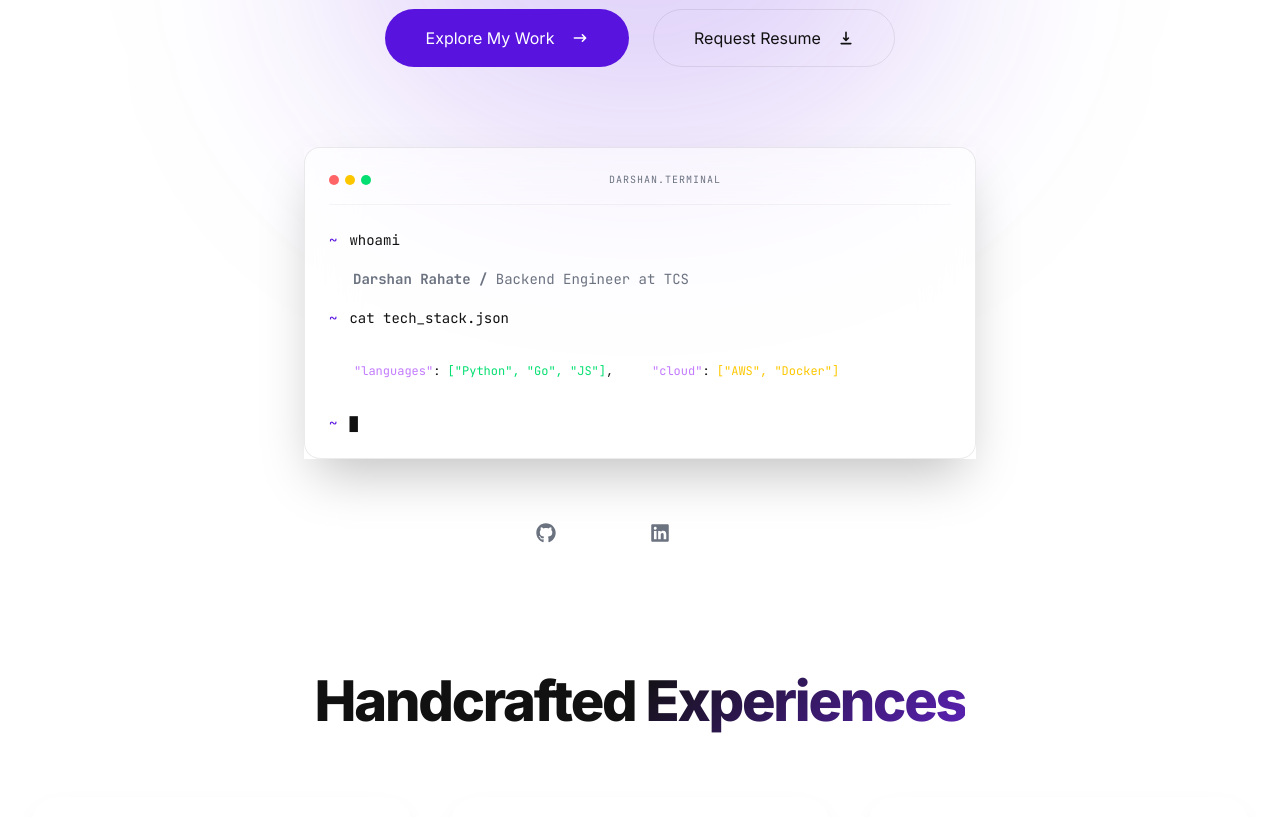
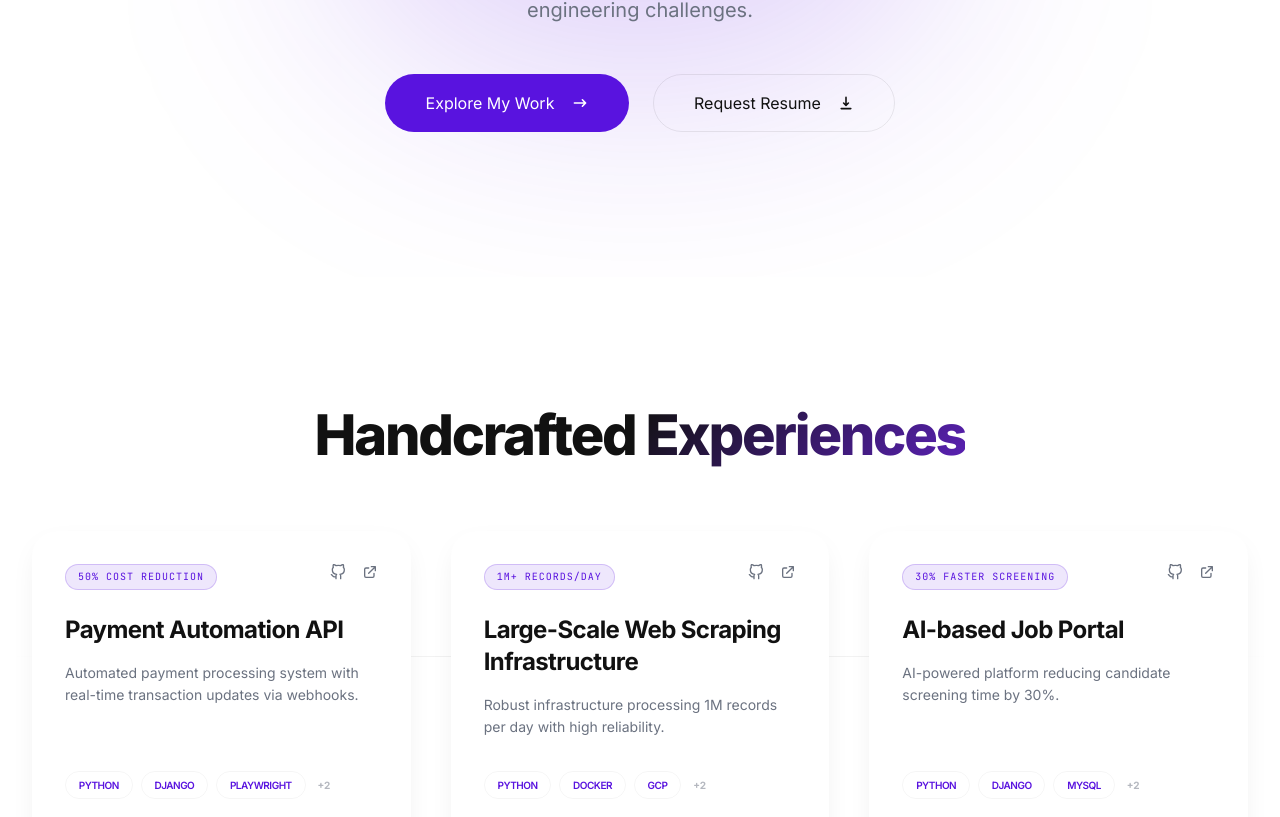
Before and after one commit to darshandevelopes/portfolio, a React (Vite) app: page / in a window 1280 px wide. Shown: the part 523-1340 px from the top of the page. Built offline with nearby package versions, Linux system fonts and the light colour scheme.

Commit message:
refactor: update About, Footer, Hero, Skills components and CSS for improved clarity and style

```diff
--- a/src/components/About.jsx
+++ b/src/components/About.jsx
@@ -22,8 +22,8 @@ const About = () => {
           </p>
 
           <p className="max-w-xl text-sm leading-relaxed text-text-muted opacity-80 mb-16 italic">
-            When I'm not deep in a terminal, you might find me exploring robotics,
-            contributing to open source projects, or researching green technology solutions.
+            When I'm not deep in a terminal, you'll likely find me on the volleyball court or
+            just planning something new to tinker with this weekend.
           </p>
         </div>
 
--- a/src/components/Footer.jsx
+++ b/src/components/Footer.jsx
@@ -6,9 +6,9 @@ const Footer = () => {
     <footer className="py-16 border-t border-border/50 mt-20 relative overflow-hidden">
       <div className="absolute bottom-0 left-0 w-full h-[1px] bg-gradient-to-r from-transparent via-accent/20 to-transparent" />
 
-      <div className="container flex flex-col md:flex-row justify-between items-center gap-10">
-        <div className="text-center md:text-left">
-          <div className="flex items-center justify-center md:justify-start gap-2 mb-3">
+      <div className="container flex flex-col md:flex-row justify-center items-center gap-10">
+        <div className="text-center">
+          <div className="flex items-center justify-center gap-2 mb-3">
             <div className="h-1.5 w-1.5 rounded-full bg-accent animate-pulse" />
             <span className="text-xs font-black uppercase tracking-[0.3em] text-text-primary">Darshan Rahate</span>
           </div>
@@ -16,24 +16,6 @@ const Footer = () => {
             © {new Date().getFullYear()} • Built with Precision and Passion
           </p>
         </div>
-
-        <div className="flex flex-col items-center md:items-end gap-4">
-          <a
-            href="https://pagespeed.web.dev/analysis/https-darshan-rahate-pages-dev/5bhxsjfh1e?form_factor=desktop"
-            target="_blank"
-            rel="noopener noreferrer"
-            className="group flex items-center gap-3 rounded-full border border-border bg-bg-card/50 px-5 py-2 transition-all hover:border-accent hover:bg-accent/5"
-          >
-            <HiLightningBolt className="shrink-0 text-accent group-hover:scale-125 transition-transform" aria-hidden />
-            <span className="text-[10px] font-black uppercase tracking-widest text-text-primary">Performance: 100/100</span>
-          </a>
-
-          <div className="flex items-center gap-4 text-[10px] font-bold uppercase tracking-[0.2em] text-text-muted">
-            <span className="opacity-40">System Status: Optimal</span>
-            <div className="h-3 w-[1px] bg-border" />
-            <span className="opacity-40">v2.0.0</span>
-          </div>
-        </div>
       </div>
     </footer>
   );
--- a/src/components/Hero.jsx
+++ b/src/components/Hero.jsx
@@ -35,61 +35,6 @@ const Hero = () => {
             Request Resume <HiDownload className="ml-2" aria-hidden />
           </a>
         </div>
-
-        {/* Terminal Effect - refined */}
-        <div className="w-full max-w-2xl slide-in shadow-2xl" style={{ animationDelay: '0.3s' }}>
-          <div className="relative border border-border bg-bg-card/50 backdrop-blur-xl p-6 rounded-2xl overflow-hidden text-left">
-            <div className="flex items-center gap-2 mb-6 border-b border-border/50 pb-4">
-              <div className="flex gap-1.5">
-                <div className="w-2.5 h-2.5 rounded-full bg-red-400" />
-                <div className="w-2.5 h-2.5 rounded-full bg-yellow-400" />
-                <div className="w-2.5 h-2.5 rounded-full bg-green-400" />
-              </div>
-              <div className="mx-auto text-[10px] font-mono text-text-muted uppercase tracking-widest">darshan.terminal</div>
-            </div>
-
-            <div className="font-mono text-sm leading-relaxed space-y-4">
-              <div className="flex gap-3">
-                <span className="text-accent">~</span>
-                <span className="text-text-primary">whoami</span>
-              </div>
-              <div className="pl-6 text-text-muted">
-                <span className="text-accent-hover font-bold">Darshan Rahate /</span> Backend Engineer at TCS
-              </div>
-
-              <div className="flex gap-3">
-                <span className="text-accent">~</span>
-                <span className="text-text-primary">cat tech_stack.json</span>
-              </div>
-              <div className="pl-6 bg-white/5 p-4 rounded-lg border border-white/5">
-                <div className="grid grid-cols-2 gap-4 text-xs">
-                  <div>
-                    <span className="text-purple-400">"languages"</span>: <span className="text-green-400">["Python", "Go", "JS"]</span>,
-                  </div>
-                  <div>
-                    <span className="text-purple-400">"cloud"</span>: <span className="text-yellow-400">["AWS", "Docker"]</span>
-                  </div>
-                </div>
-              </div>
-
-              <div className="flex gap-3">
-                <span className="text-accent">~</span>
-                <span className="terminal-cursor">█</span>
-              </div>
-            </div>
-          </div>
-        </div>
-
-        <div className="mt-16 flex items-center justify-center gap-8 slide-in" style={{ animationDelay: '0.4s' }}>
-          <a href="https://github.com/darshandevelopes" target="_blank" rel="noopener noreferrer" className="group flex items-center gap-2 text-text-muted hover:text-accent transition-all" aria-label="Visit my GitHub profile">
-            <FaGithub className="text-xl" />
-            <span className="text-xs font-bold uppercase tracking-widest opacity-0 group-hover:opacity-100 transition-opacity">GitHub</span>
-          </a>
-          <a href="https://www.linkedin.com/in/darshan-rahate/" target="_blank" rel="noopener noreferrer" className="group flex items-center gap-2 text-text-muted hover:text-accent transition-all" aria-label="Visit my LinkedIn profile">
-            <FaLinkedin className="text-xl" />
-            <span className="text-xs font-bold uppercase tracking-widest opacity-0 group-hover:opacity-100 transition-opacity">LinkedIn</span>
-          </a>
-        </div>
       </div>
     </section>
   );
--- a/src/components/Skills.jsx
+++ b/src/components/Skills.jsx
@@ -58,8 +58,7 @@ const Skills = () => {
         <div className="flex flex-col items-center mb-16 px-4">
           <h2 className="section-title mb-4">The <span className="gradient-text">Technological Foundation</span></h2>
           <p className="text-text-muted text-center max-w-xl">
-            A specialized toolkit focused on building high-performance,
-            secure, and scalable backend systems.
+            A specialized toolkit for building pragmatic, high-performance backend systems that address real-world constraints.
           </p>
         </div>
 
--- a/src/index.css
+++ b/src/index.css
@@ -70,11 +70,6 @@
       scroll-behavior: auto;
     }
 
-    .terminal-cursor,
-    .slide-in {
-      animation: none !important;
-    }
-
     .card:hover {
       transform: none;
     }
@@ -131,7 +126,6 @@
     background: var(--glass);
     backdrop-filter: blur(20px) saturate(180%);
     -webkit-backdrop-filter: blur(20px) saturate(180%);
-    border-bottom: 1px solid var(--border);
   }
 
   .btn {
```
